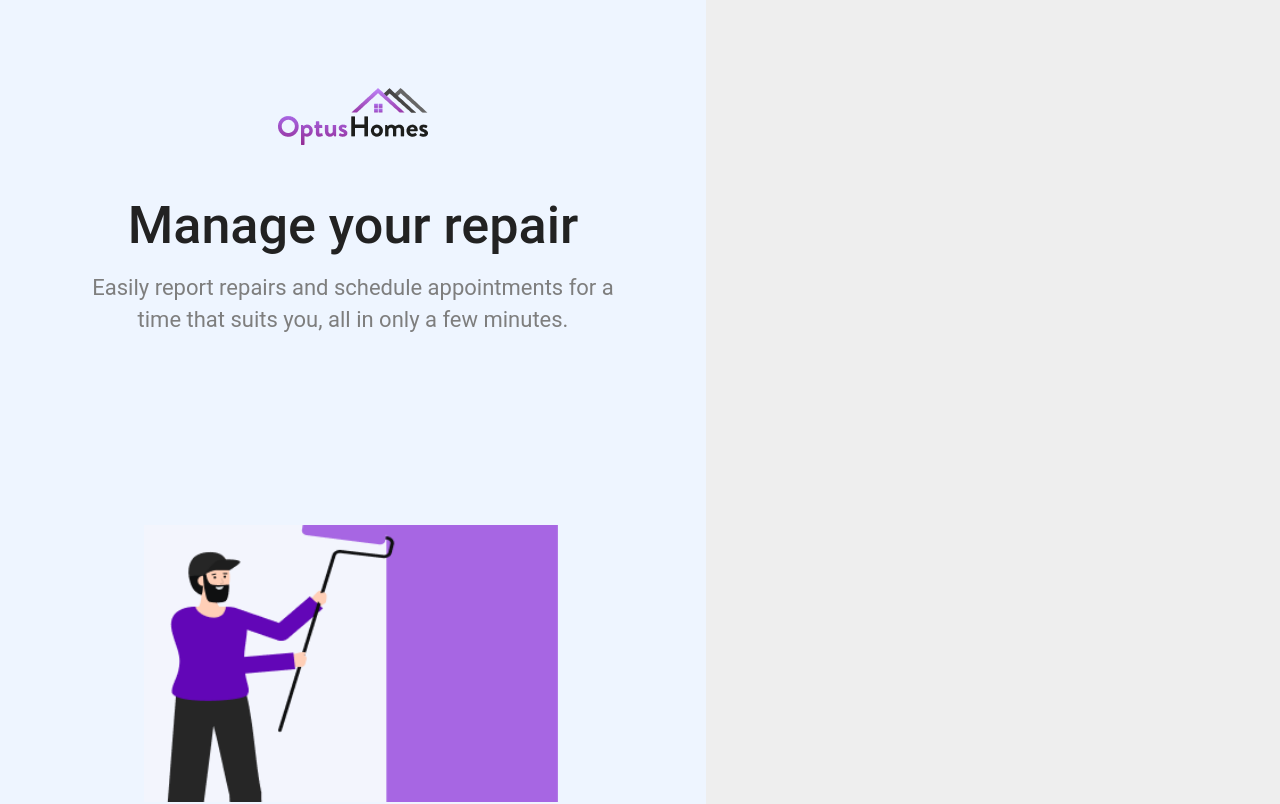
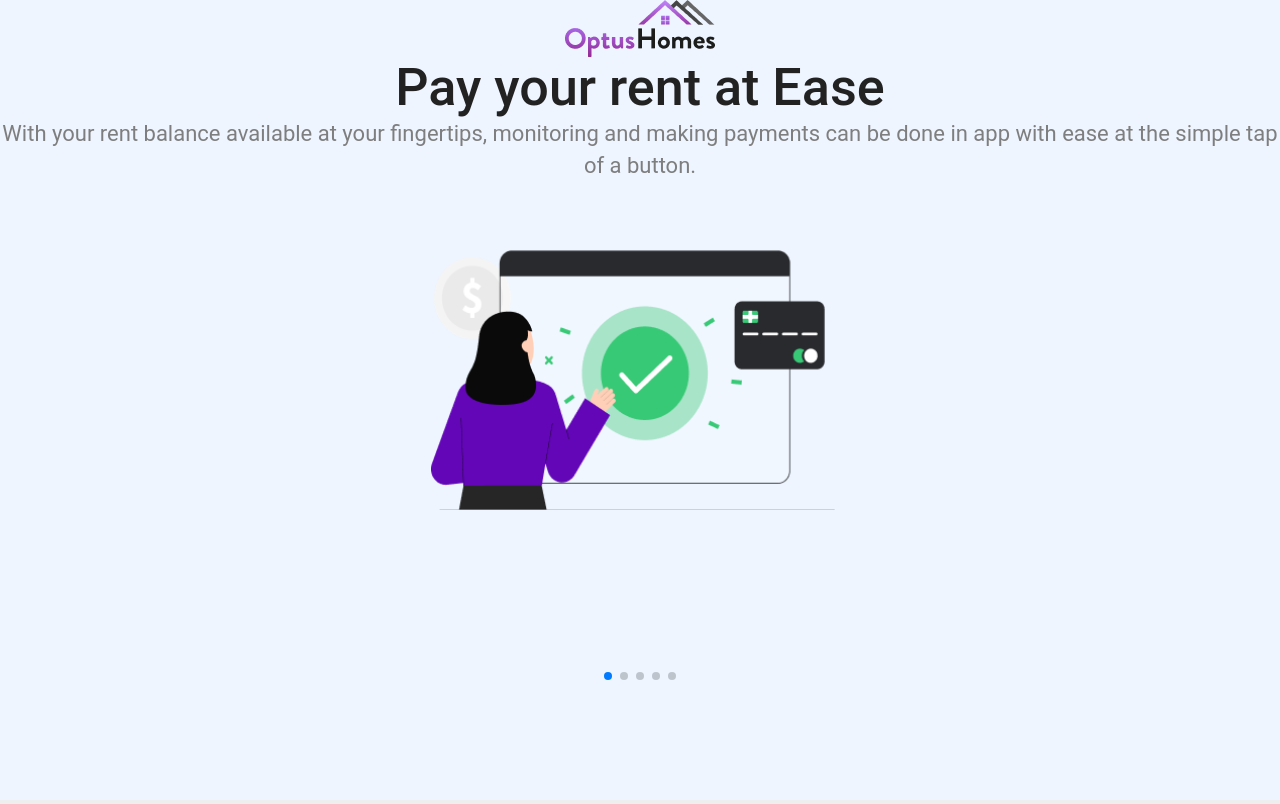
Before and after one commit to sahilvasuja/optus, a Next.js app: page / in a window 1280 px wide. Shown: the top 804 px of the page. Built offline with nearby package versions, Linux system fonts and the light colour scheme.

Commit message:
fix: css fixes

```diff
--- a/app/component/slider/Carousal.tsx
+++ b/app/component/slider/Carousal.tsx
@@ -1,4 +1,4 @@
-"use client"
+"use client";
 import React, { useRef, useState } from "react";
 import { Swiper, SwiperSlide } from "swiper/react";
 import Image from "next/image";
@@ -6,42 +6,41 @@ import "swiper/css";
 import "swiper/css/pagination";
 import "swiper/css/navigation";
 import "./styles.css";
-import { Autoplay,Pagination,  Navigation } from "swiper";
+import { Autoplay, Pagination, Navigation } from "swiper";
 import { Exp } from "../sliderdata/data";
-import main from './main.module.css'
+import main from "./main.module.css";
 const Data = [
   {
-    paragraph: 'Pay your rent at Ease',
-    text:'With your rent balance available at your fingertips, monitoring and making payments can be done in app with ease at the simple tap of a button.',
-    image: "/credit.png"
+    paragraph: "Pay your rent at Ease",
+    text: "With your rent balance available at your fingertips, monitoring and making payments can be done in app with ease at the simple tap of a button.",
+    image: "/credit.png",
   },
   {
     paragraph: "Manage your repair",
-    text: 'Easily report repairs and schedule appointments for a time that suits you, all in only a few minutes.',
-    image: "/painter.png"
+    text: "Easily report repairs and schedule appointments for a time that suits you, all in only a few minutes.",
+    image: "/painter.png",
   },
   {
-    paragraph: 'Easy Messaging',
-    text: 'Get in touch with our easy to use direct messaging feature.',
-    image: "/customer.png"
+    paragraph: "Easy Messaging",
+    text: "Get in touch with our easy to use direct messaging feature.",
+    image: "/customer.png",
   },
   {
-      paragraph: 'Give Feedbacks',
-      text:'With your rent balance available at your fingertips, monitoring and making payments can be done in app with ease at the simple tap of a button.',
-      image: "/rating.png"
+    paragraph: "Give Feedbacks",
+    text: "With your rent balance available at your fingertips, monitoring and making payments can be done in app with ease at the simple tap of a button.",
+    image: "/rating.png",
   },
   {
     paragraph: "Go Paperless",
-      text: 'Have your voice heard! Fill in surveys in the app so we can improve our quality of service and get your thoughts.',
-      image: "/document.png"
+    text: "Have your voice heard! Fill in surveys in the app so we can improve our quality of service and get your thoughts.",
+    image: "/document.png",
   },
 ];
-export  const Carousal=()=> {
-
+export const Carousal = () => {
   return (
     <>
       <style>
-        {`
+        {/* {`
             .swiper-pagination-bullet{
               width: 13px;
               height: 13px;
@@ -59,25 +58,21 @@ export  const Carousal=()=> {
             flex-grow: 0;
 
           }
-        `}
+        `} */}
       </style>
 
       <Swiper
-
         spaceBetween={30}
         centeredSlides={true}
         autoplay={{
-            delay: 1500,
+          delay: 1500000,
           disableOnInteraction: false,
         }}
         pagination={{
           clickable: true,
         }}
-        navigation={false
-
-        }
-        modules={[Autoplay,Pagination, Navigation]}
-
+        navigation={false}
+        modules={[Autoplay, Pagination, Navigation]}
       >
         {Data.map((slide, index) => (
           <SwiperSlide className={main.slider} key={index}>
@@ -85,7 +80,6 @@ export  const Carousal=()=> {
           </SwiperSlide>
         ))}
       </Swiper>
-
     </>
   );
-}
+};
--- a/app/component/slider/main.module.css
+++ b/app/component/slider/main.module.css
@@ -1,4 +1,4 @@
-.slider{
+.slider {
     background: #EEF5FF;
     gap: 8px;
     order: 3;
--- a/app/component/sliderdata/data.tsx
+++ b/app/component/sliderdata/data.tsx
@@ -1,14 +1,12 @@
+import Image from "next/image";
+import React from "react";
+// @ts-ignore
+import main from "./main.module.css";
 
-import Image from 'next/image';
-import React from 'react';
-import Credit from '../../public/Credit.png';
-// import { styles } from '../style';
-// import { Optushomes } from './optushomes';
-import main from './main.module.css'
 type Slide = {
   paragraph: string;
   text: string;
-  image: string
+  image: string;
 };
 
 type Props = {
@@ -17,20 +15,20 @@ type Props = {
 
 export const Exp = ({ slide }: Props) => {
   return (
-
-    <>
-
-        <>
-        <div  className={main.sliderdata}>
-          <div className={main.heading}>{slide.paragraph}</div>
-          <p className={main.text}>{slide.text}</p>
-        </div>
-        <div className={main.girldiv}>
-          <Image src={slide.image} alt={slide.paragraph} width={418}
-            height={419} className={main.girllogo} />
-        </div>
-        </>
-
-    </>
+    <div>
+      <div className={main.sliderdata}>
+        <div className={main.heading}>{slide.paragraph}</div>
+        <p className={main.text}>{slide.text}</p>
+      </div>
+      <div className={main.girldiv}>
+        <Image
+          src={slide.image}
+          alt={slide.paragraph}
+          width={418}
+          height={419}
+          className={main.girllogo}
+        />
+      </div>
+    </div>
   );
 };
--- a/app/component/sliderdata/main.module.css
+++ b/app/component/sliderdata/main.module.css
@@ -1,17 +1,18 @@
-.sliderdata{
+.sliderdata {
 
-    width: 554px;
+    /* width: 554px; */
     height: 173px;
     flex: none;
     order: 1;
     flex-grow: 0;
 }
-.heading{
-    position: absolute;
+
+.heading {
+    /* position: absolute;
     width: 490px;
     height: 61px;
     left: 32px;
-top: 0px;
+    top: 0px; */
     text-align: center;
     font-family: 'Roboto';
     font-style: normal;
@@ -21,12 +22,12 @@ line-height: 61px;
     color: #222222;
 }
 
-.text{
-position: absolute;
+.text {
+    /* position: absolute;
     width: 554px;
     height: 96px;
     left: 0px;
-top: 77px;
+    top: 77px; */
     font-family: 'Roboto';
     font-style: normal;
     font-weight: 400;
@@ -36,20 +37,26 @@ text-align: center;
     color: #7E7E7E;
 }
 
-.girldiv{
-position: absolute;
+.girldiv {
+
+    display: flex;
+    justify-content: center;
+    align-items: center;
+
+    /* position: absolute;
     height: 419px;
     width: 418px;
     left: 68px;
-top: 330px;
-border-radius: 0px;
+    top: 330px; */
+    /* border-radius: 0px;
     flex: none;
     order: 2;
-flex-grow: 0;
+    flex-grow: 0; */
 }
-.girllogo{
-width: 414px;
-height: 277px;
-left: 2px;
-top: 71px;
+
+.girllogo {
+    /* width: 414px;
+    height: 277px; */
+    /* left: 2px;
+    top: 71px; */
 }
--- a/app/main.module.css
+++ b/app/main.module.css
@@ -1,29 +1,31 @@
-
-.outer{
-    position: absolute;
-    overflow: hidden;
-width: 706px;
-height: 966px;
+ .outer {
+     /* position: absolute;
+    overflow: hidden; */
+     /* width: 706px;
+     height: 966px; */
      /* left: 33px;
 top: 29px; */
      background: #EEF5FF;
+     height: 100vh
  }
-.inner{
+
+ .inner {
      display: flex;
      flex-direction: column;
      align-items: center;
-padding: 0px;
-gap: 50px;
+     justify-content: center;
 
-position: absolute;
-width: 554px;
-height: 812px;
-left: 76px;
-top: 88px;
+     /* gap: 50px; */
+
+     /* position: absolute; */
+     /* width: 554px;
+     height: 812px; */
+     /* left: 76px;
+     top: 88px; */
 
  }
 
-.optuslogo{
+ .optuslogo {
      width: 150px;
      height: 57px;
      flex: none;
--- a/app/page.tsx
+++ b/app/page.tsx
@@ -1,15 +1,17 @@
-"use client"
-import Image from 'next/image'
-import { Inter } from 'next/font/google'
-import styles from './page.module.css'
+"use client";
+import Image from "next/image";
+import { Inter } from "next/font/google";
+// @ts-ignore
+import styles from "./page.module.css";
 // import Slider from './component/slider'
-import main from './main.module.css'
+// @ts-ignore
+import main from "./main.module.css";
 import React, { useState } from "react";
-const inter = Inter({ subsets: ['latin'] })
-import {Carousal} from './component/slider/Carousal';
-import Layer from '../public/Layer.png'
+const inter = Inter({ subsets: ["latin"] });
+import { Carousal } from "./component/slider/Carousal";
+// @ts-ignore
+import Layer from "../public/Layer.png";
 export default function Home() {
-
   return (
     <>
       <div className={main.outer}>
@@ -21,6 +23,5 @@ export default function Home() {
         </div>
       </div>
     </>
-
-  )
+  );
 }
```
Also changed, not shown: app/layout.tsx (+6 -7 lines), app/page.module.css (+12 -17 lines), 1 other file (tests, documents, lock files or other folders). Lines whose indentation alone changed are shown as unchanged.
